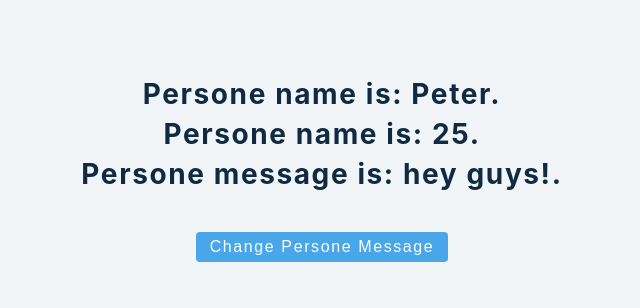
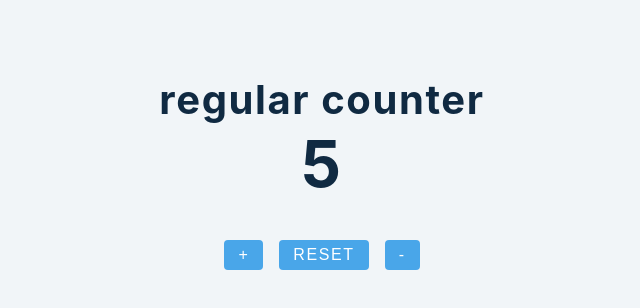
Before and after one commit to ILopatenko/react1, a React (Create React App) app: page / in a window 1280 px wide. Shown: the top 308 px of the page, without its empty margins (318-958 px from the left). Built offline with nearby package versions, Linux system fonts and the light colour scheme.

Commit message:
Create a regular counter with using a useState hook. Increase and Decrease work with outer functions, Reset works with inner function. TC04:32

```diff
--- a/src/App.js
+++ b/src/App.js
@@ -1,6 +1,6 @@
 import React from 'react';
 
-import  Setup  from './tutorial/1-useState/setup/4-useState-object';
+import  Setup  from './tutorial/1-useState/setup/5-useState-counter';
 
 
 function App() {
--- a/src/tutorial/1-useState/setup/5-useState-counter.js
+++ b/src/tutorial/1-useState/setup/5-useState-counter.js
@@ -1,7 +1,19 @@
 import React, { useState } from 'react';
+import { Fragment } from 'react';
 
 const UseStateCounter = () => {
-  return <h2>useState counter example</h2>;
+  const [value, setValue] = useState(5);
+  const decrease = () => {setValue(value - 1)};
+  const increase = () => {setValue (value + 1)};
+  return <Fragment>
+    <section style={{margin: '4rem 0'}}>
+      <h2>regular counter</h2>
+      <h1>{value}</h1>
+      <button className='btn' onClick={increase}>+</button>
+      <button className='btn' onClick={() => {setValue(0)}}>RESET</button>
+      <button className='btn' onClick={decrease}>-</button>
+    </section>
+  </Fragment>
 };
 
 export default UseStateCounter;
```
